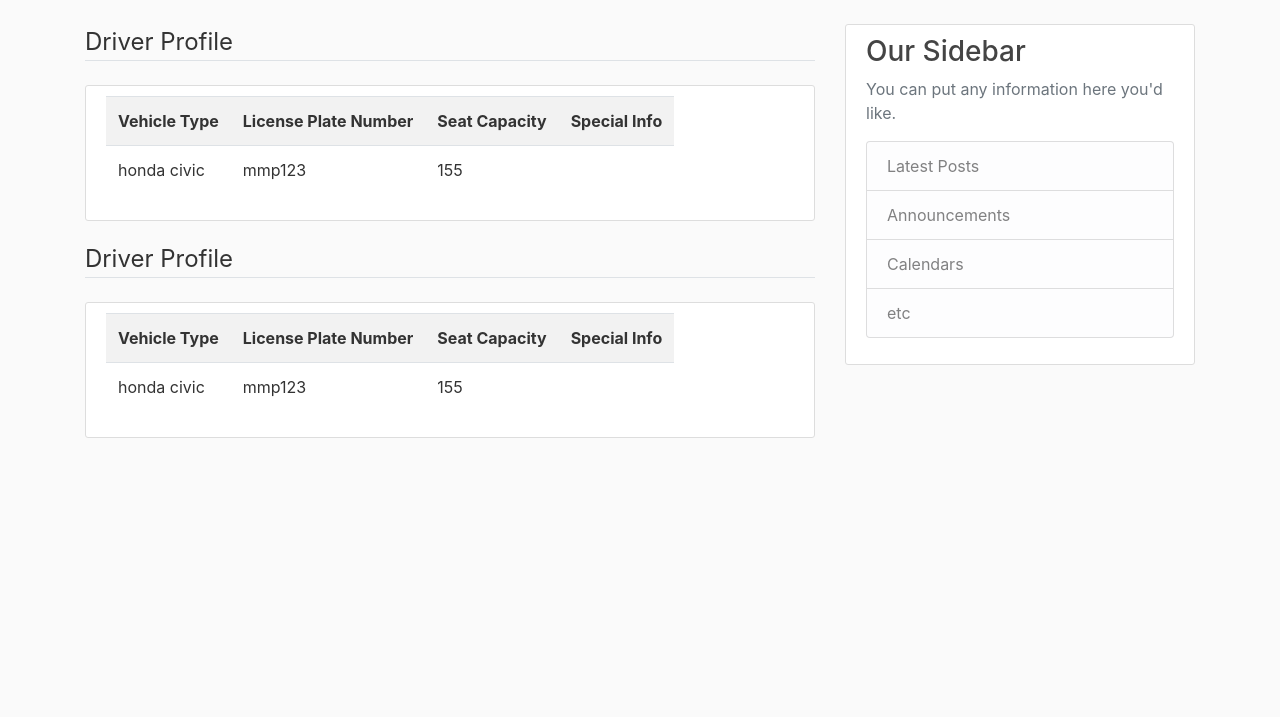
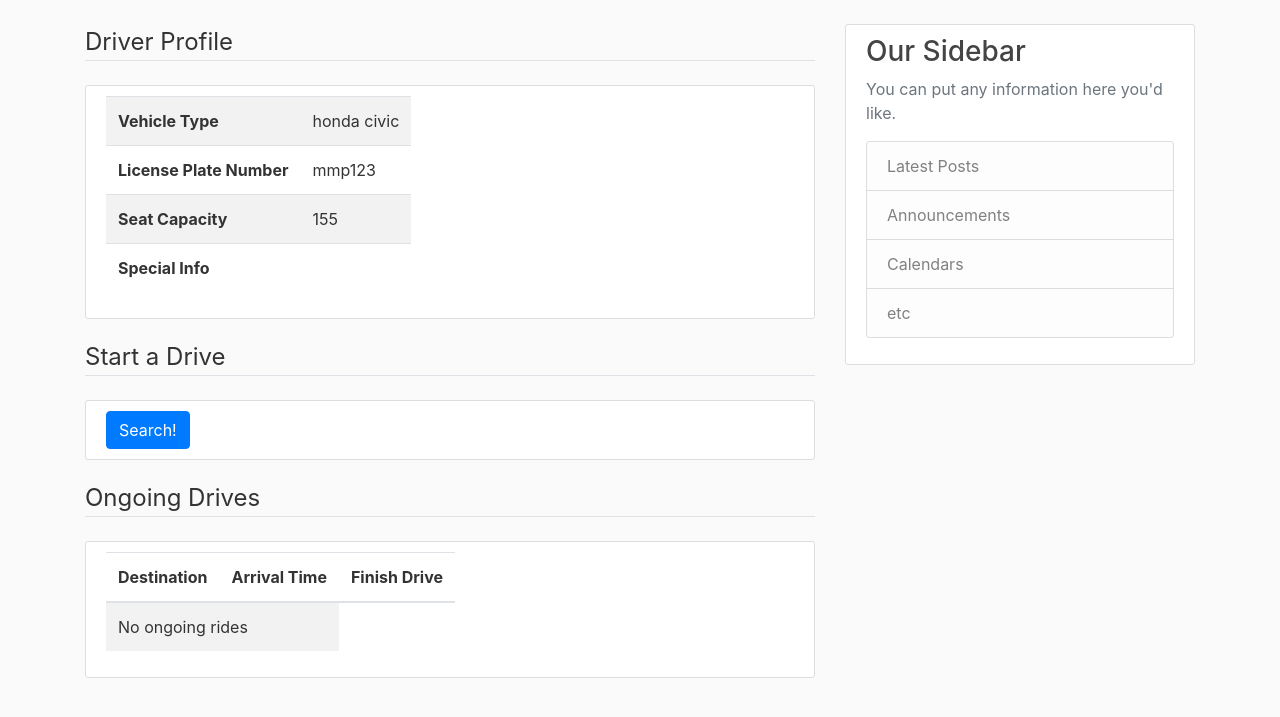
Before and after one commit to zbb2019/ride_sharing_service-WebApp, a Django app: page /driver/ in a window 1280 px wide. Shown: the part 56-773 px from the top of the page. Run offline with Django 4.2, Linux system fonts and the light colour scheme; a user stored in the database is signed in; data comes from the database, SQL or seed files in the repository; both versions use the stored data as it was after the commit; some libraries are stand-ins or nearby versions.

Commit message:
5. Done pg. 4

```diff
--- a/ride_sharing_service/rider/models.py
+++ b/ride_sharing_service/rider/models.py
@@ -32,6 +32,7 @@ class Order(models.Model):  # Order = ride request
         User, blank=True, on_delete=models.SET_NULL, related_name='sharerID', null=True)
     sharerPartySize = models.PositiveIntegerField(blank=True, default=1)
 
+    totalPartySize = models.PositiveIntegerField(default=1)
     def __str__(self):
         return 'order #' + str(self.id)
 
--- a/ride_sharing_service/rider/templates/rider/driver.html
+++ b/ride_sharing_service/rider/templates/rider/driver.html
@@ -7,37 +7,101 @@
         <table class="table table-striped table-hover table-responsive">
             <tr>
                 <th>Vehicle Type</th>
-                <th>License Plate Number</th>
-                <th>Seat Capacity</th>
-                <th>Special Info</th>
+                <td>{{ driver.vehicleType }}</td>
             </tr>
             <tr>
-                <td>{{ driver.vehicleType }}</td>
+                <th>License Plate Number</th>
                 <td>{{ driver.licensePlateNumber }}</td>
+            </tr>
+            <tr>
+                <th>Seat Capacity</th>
                 <td>{{ driver.seatCapacity }}</td>
+            </tr>
+            <tr>
+                <th>Special Info</th>
                 <td>{{ driver.specialInfo }}</td>
             </tr>
         </table>
     </div>
 </article>
 
-<legend class="border-bottom mb-4">Driver Profile</legend>
+<legend class="border-bottom mb-4">Start a Drive</legend>
 <article class="media content-section">
     <div class="media-body">
+        <form method="get">
+            <input type="hidden" name="open_rides" value="true">
+            <button type="submit" class="btn btn-primary">
+                Search!
+            </button>
+        </form>
+        {% if open_rides is not None %}
             <table class="table table-striped table-hover table-responsive">
+                <thead>
                     <tr>
-                <th>Vehicle Type</th>
-                <th>License Plate Number</th>
-                <th>Seat Capacity</th>
-                <th>Special Info</th>
+                        <th>Destination</th>
+                        <th>Arrival Time</th>
+                        <th>Accept Drive</th>
                     </tr>
+                </thead>
+                <tbody>
+                    {% for ride in open_rides %}
                         <tr>
-                <td>{{ driver.vehicleType }}</td>
-                <td>{{ driver.licensePlateNumber }}</td>
-                <td>{{ driver.seatCapacity }}</td>
-                <td>{{ driver.specialInfo }}</td>
+                            <td>{{ ride.destAddr }}</td>
+                            <td>{{ ride.reqArrvDateTime }}</td>
+                            <td>
+                                <form method="post">
+                                    {% csrf_token %}
+                                    <input type="hidden" name="accept_ride" value="{{ ride.id }}">
+                                    <button type="submit" class="btn btn-primary">
+                                        Accept Drive
+                                    </button>
+                                </form>
                         </tr>
+                    {% empty %}
+                        <tr>
+                            <td colspan="2">No open rides</td>
+                        </tr>
+                    {% endfor %}
+                </tbody>
             </table>
+        {% endif %}
+    </div>
+</article>
+
+<legend class="border-bottom mb-4">Ongoing Drives</legend>
+<article class="media content-section">
+    <div class="media-body">
+        {% if ongoing_rides is not None %}
+            <table class="table table-striped table-hover table-responsive">
+                <thead>
+                    <tr>
+                        <th>Destination</th>
+                        <th>Arrival Time</th>
+                        <th>Finish Drive</th>
+                    </tr>
+                </thead>
+                <tbody>
+                    {% for ride in ongoing_rides %}
+                        <tr>
+                            <td>{{ ride.destAddr }}</td>
+                            <td>{{ ride.reqArrvDateTime }}</td>
+                            <td>
+                                <form method="post">
+                                    {% csrf_token %}
+                                    <input type="hidden" name="finish_ride" value="{{ ride.id }}">
+                                    <button type="submit" class="btn btn-primary">
+                                        Finish Drive
+                                    </button>
+                                </form>
+                        </tr>
+                    {% empty %}
+                        <tr>
+                            <td colspan="2">No ongoing rides</td>
+                        </tr>
+                    {% endfor %}
+                </tbody>
+            </table>
+        {% endif %}
     </div>
 </article>
 {% endblock %}
--- a/ride_sharing_service/rider/views.py
+++ b/ride_sharing_service/rider/views.py
@@ -2,7 +2,7 @@ from django.shortcuts import render, redirect
 from django.contrib import messages
 from django.contrib.auth.forms import UserCreationForm
 from django.contrib.auth.decorators import login_required
-from .models import Driver
+from .models import Driver, Order
 from .forms import DriverRegistrationForm
 # Create your views here.
 
@@ -48,6 +48,43 @@ def driver(request):
         form = DriverRegistrationForm()
         return render(request, 'rider/driver_registration.html', {'form': form})
     else:
+        def getOpenRides(user):
+            # filter open rides for the driver
+            d = Driver.objects.get(userID=user)
+            open_rides = Order.objects.filter(status='O', totalPartySize__lte=d.seatCapacity)
+            # filter rides that have the same vihicle type or no vehicle type
+            open_rides = open_rides.filter(vehicleType=d.vehicleType) | open_rides.filter(vehicleType='')
+            # filter rides that have the same special info or no special info
+            open_rides = open_rides.filter(specialRequest=d.specialVehicleInfo) | open_rides.filter(specialRequest='')
+            return open_rides
+        def getOnGoingRides(user):
+            d = Driver.objects.get(userID=user)
+            # filter on-going rides for the driver
+            on_going_rides = Order.objects.filter(status='C', driverID=d)
+            return on_going_rides
+        if request.method == 'GET':
+            # if query string has 'open_rides' then filter open rides
+            open_rides = getOpenRides(request.user) if request.GET.get('open_rides', None) else None
+            ongoing_rides = getOnGoingRides(request.user)
+            return render(request, 'rider/driver.html', {
+                'driver': driver,
+                'open_rides': open_rides,
+                'ongoing_rides': ongoing_rides}
+            )
+        if request.method == 'POST':
+            # if the driver accepts a ride
+            if request.POST.get('accept_ride', None):
+                ride_id = request.POST.get('accept_ride')
+                ride = Order.objects.get(id=ride_id)
+                ride.driverID = driver
+                ride.status = 'C'
+                ride.save()
+            if request.POST.get('finish_ride', None):
+                ride_id = request.POST.get('finish_ride')
+                ride = Order.objects.get(id=ride_id)
+                ride.status = 'P'
+                ride.save()
+            return redirect('/driver/?open_rides=true')
         # 3. driver page
         return render(request, 'rider/driver.html', {'driver': driver})
 
```
Also changed, not shown: ride_sharing_service/db.sqlite3, ride_sharing_service/rider/migrations/0012_order_totalpartysize.py (added). Lines whose indentation alone changed are shown as unchanged.
